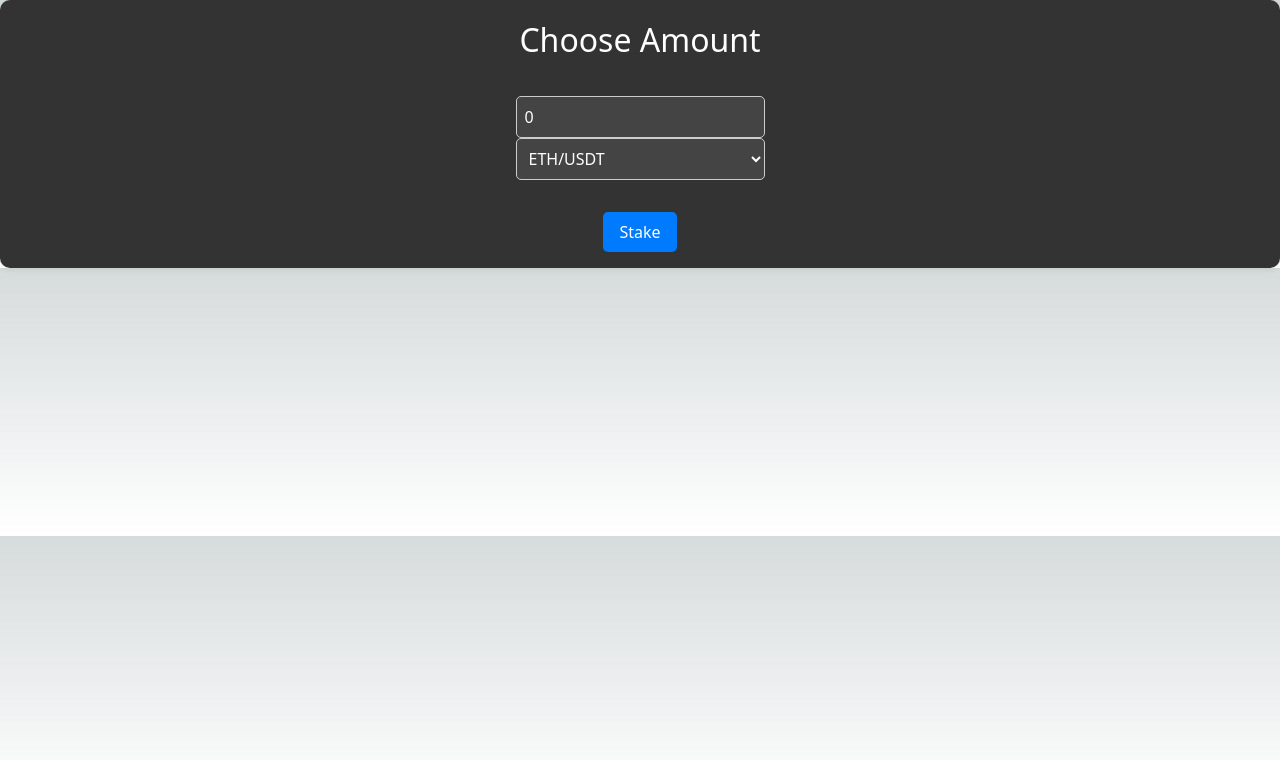
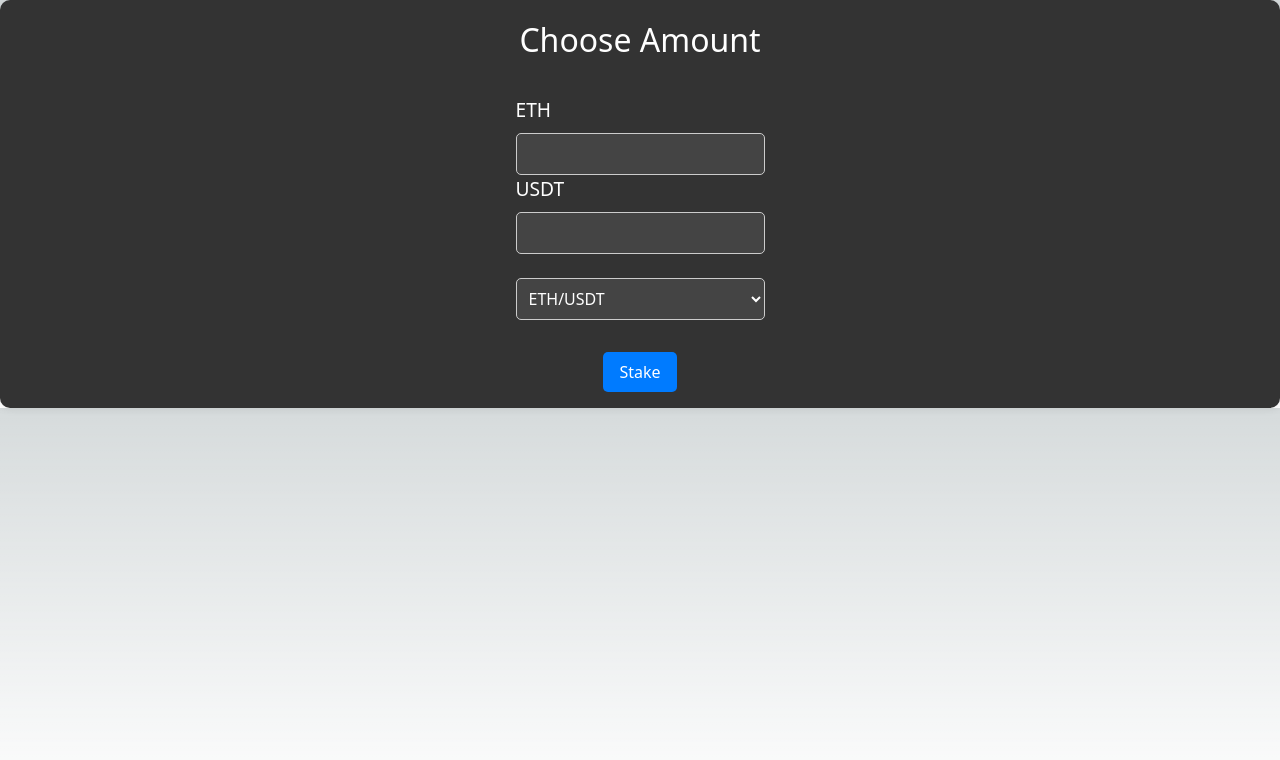
Before and after one commit to BlockchainUSC/passivum_wallet, a Next.js app in the folder front-end/: page /StakeForm in a window 1280 px wide. Shown: the top 760 px of the page. Built offline with nearby package versions, Linux system fonts and the light colour scheme.

Commit message:
added token pair functionality in staking-page, but only invalid amount detection on the first token amount

```diff
--- a/front-end/src/pages/StakeForm.tsx
+++ b/front-end/src/pages/StakeForm.tsx
@@ -7,7 +7,18 @@ type FormProps = {
 
 export default function StakeForm({updateParentStaking}: FormProps) {
   const [amount, setAmount] = useState<number>(0);
+  const [tokenOneName, setTokenOneName] = useState<string>("ETH");
+  const [tokenTwoName, setTokenTwoName] = useState<string>("USDT");
 
+  // Handles when the user selects different token paris
+  const handleTokenPairChange = (event: React.ChangeEvent<HTMLSelectElement>) => {
+    const tokenPair = event.target.value;
+    const tokens = tokenPair.split("/");
+    setTokenOneName(tokens[0]);
+    setTokenTwoName(tokens[1]);
+  };
+
+  // Handles when the user submits the form
   const handleSubmit = (event: React.FormEvent<HTMLFormElement>) => {
     // event.preventDefault();
     if (amount) {
@@ -15,6 +26,7 @@ export default function StakeForm({updateParentStaking}: FormProps) {
     }
   };
 
+  // Handles when the user changes the amount
   const handleAmountChange = (event: React.ChangeEvent<HTMLInputElement>) => {
     setAmount(parseFloat(event.target.value));
   };
@@ -24,9 +36,14 @@ export default function StakeForm({updateParentStaking}: FormProps) {
       <form className={styles.form} onSubmit={handleSubmit}>
         <h2 className={styles.title}>Choose Amount</h2>
         <div className={styles.field}>
-          <input type="number" id="amount" className={styles.input} value={amount} onChange={handleAmountChange}/>
-          <select id="token-pair" className={styles.input}>
-            <option value="ETH/USDT">ETH/USDT</option>
+          <label htmlFor="amount" className={styles.label}>{tokenOneName}</label>
+          <input type="number" id="amount" className={styles.input} onChange={handleAmountChange}/>
+
+          <label htmlFor="amount" className={styles.label}>{tokenTwoName}</label>
+          <input type="number" id="amount" className={styles.input}/>
+          <br></br>
+          <select id="token-pair" className={styles.input} onChange={handleTokenPairChange}>
+            <option value="ETH/USDT" selected>ETH/USDT</option>
             <option value="WBTC/ETH">WBTC/ETH</option>
             <option value="USDC/ETH">USDC/ETH</option>
             <option value="LINK/ETH">LINK/ETH</option>
```
